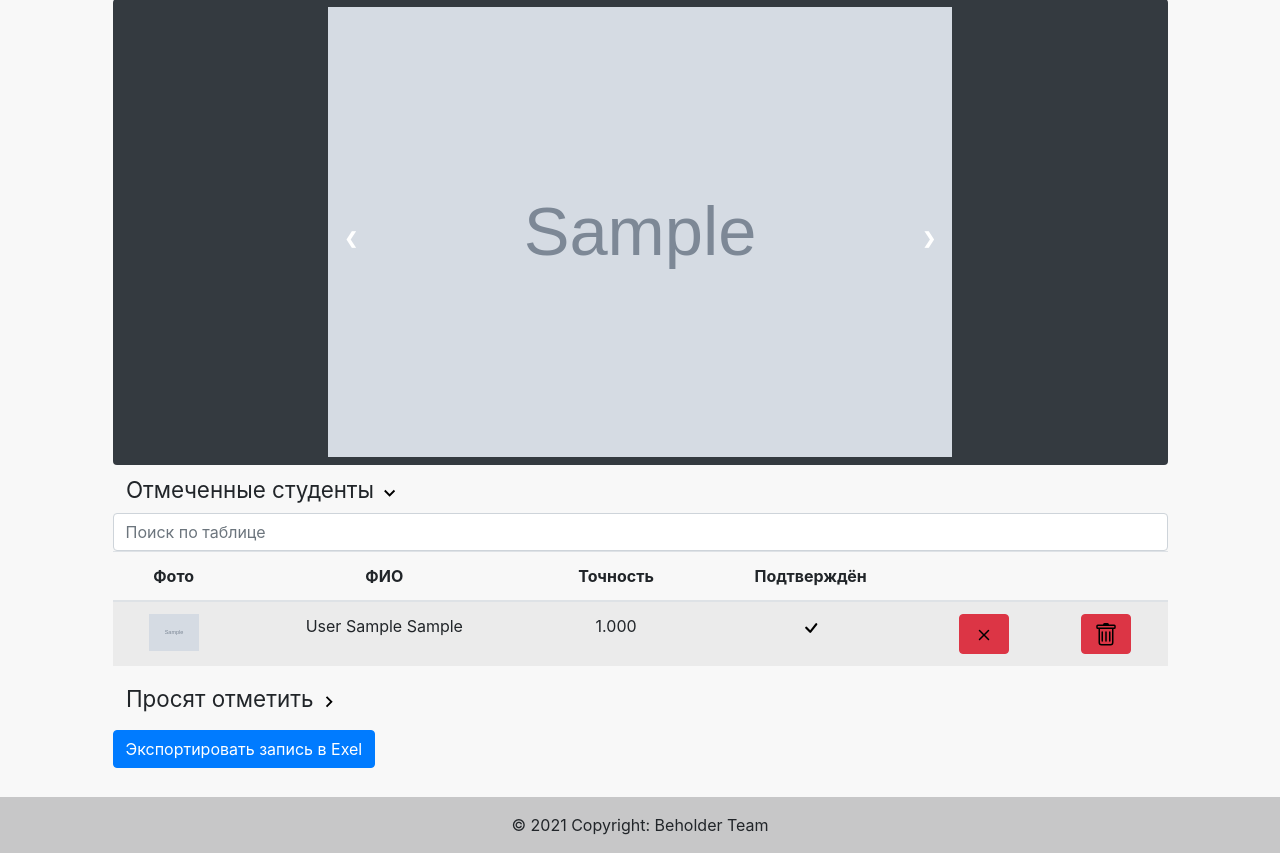
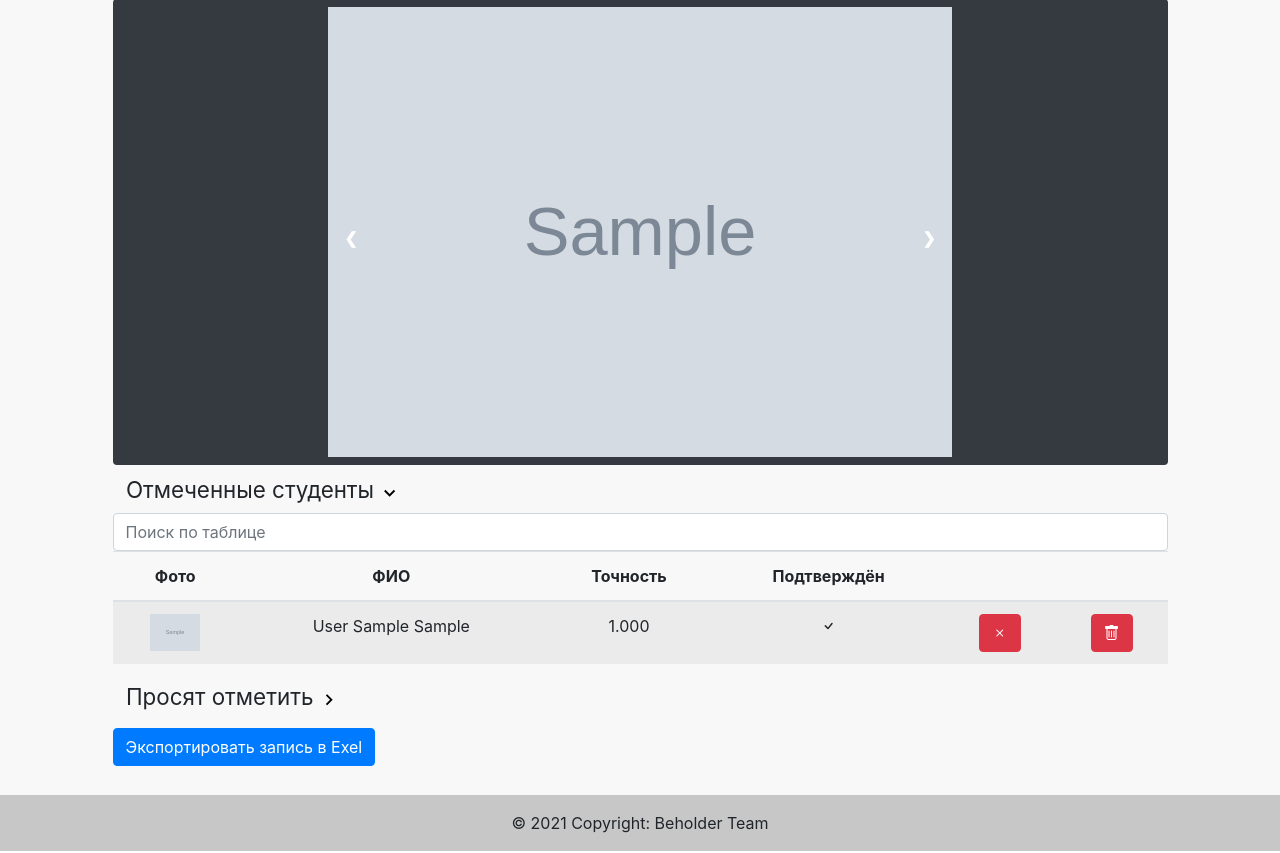
Before and after one commit to KonovalovNikolai/Beholder_Web_App, a Flask app: page /post/1 in a window 1280 px wide. Shown: the part 412-1265 px from the top of the page. Run offline with Flask 2, Linux system fonts and the light colour scheme; a user stored in the database is signed in; tables that the repository leaves empty hold one stand-in row (values such as "Sample post"); grey boxes marked "Sample" are stand-in pictures; parts of the project's set-up code (start-up, migrations or seed data) failed here and were passed over; some libraries are stand-ins or nearby versions.

Commit message:
Обновление до Коли

```diff
--- a/app/routes.py
+++ b/app/routes.py
@@ -498,3 +498,9 @@ def moderation():
     return render_template('moderation.html', title='Модерация',
                            avatars=avatars.paginate(page=page, per_page=per_page, error_out=True).items,
                            pagination=pagination)
+
+
+@app.route('/search/<name>/')
+@app.route('/search/<name>')
+def search():
+    pass
--- a/app/templates/_avatar.html
+++ b/app/templates/_avatar.html
@@ -17,11 +17,11 @@
         <div class="btn-group" role="group" aria-label="Approve or reject avatar">
             <button type="button" class="approveBtn btn btn-success"
                     data-url="{{ url_for('approve_avatar', avatar_id=avatar.id) }}">
-                <img width="24" src="../static/img/svg_icons/check.svg" alt="">
+                <i class="bi bi-x"></i>
             </button>
             <button type="button" class="approveBtn btn btn-danger"
                     data-url="{{ url_for('reject_avatar', avatar_id=avatar.id) }}">
-                <img width="24" src="../static/img/svg_icons/x.svg" alt="">
+                <i class="bi bi-check"></i>
             </button>
         </div>
     </div>
--- a/app/templates/base.html
+++ b/app/templates/base.html
@@ -56,12 +56,12 @@
                         <a class="nav-link" href="{{ url_for("login") }}">Войти</a>
                     </li>
                 {% else %}
-                    <li class="nav-item">
+                    <li class="nav-item mr-4">
                         <a class="nav-link" href="{{ url_for('profile', user_id=current_user.id) }}">
                             {{ current_user.get_fullname() }}
                         </a>
                     </li>
-                    <li class="nav-item ml-4">
+                    <li class="nav-item">
                         <a class="nav-link" href="{{ url_for("logout") }}">Выйти</a>
                     </li>
                 {% endif %}
--- a/app/templates/edit_profile.html
+++ b/app/templates/edit_profile.html
@@ -55,8 +55,8 @@
                             data-hystmodal="#myModal">Изменить аватар
                     </button>
 
-                    <button type="button" class="mt-2 btn btn-danger but_pos px-0" style="" id="" data-hystmodal=""><i
-                            class="bi bi-trash"></i>
+                    <button type="button" class="mt-2 btn btn-danger but_pos px-0" style="" id="" data-hystmodal="">
+                        <i class="bi bi-trash"></i>
                     </button>
                 </div>
             </div>
--- a/app/templates/moderation.html
+++ b/app/templates/moderation.html
@@ -32,8 +32,6 @@
                                 {% include "_avatar.html" %}
                             {% endfor %}
                         </div>
-
-                        {% include "_navigation.html" %}
                     {% endif %}
                 </div>
             </div>
--- a/app/templates/post.html
+++ b/app/templates/post.html
@@ -113,16 +113,16 @@
                                 {% if current_user.is_can_edit(post) %}
                                     {# Да #}
                                     <td class="prove-td">
-                                        <img class="disapproved-img" width="24" src="../static/img/svg_icons/x.svg"
+                                        <i class="disapproved-img bi bi-x"
                                              alt=""
                                                 {% if visitor.lecturer_proved != 0 %}
                                              style="display: none;"
-                                                {% endif %}>
-                                        <img class="approved-img" width="24" src="../static/img/svg_icons/check.svg"
-                                             alt=""
+                                                {% endif %}></i>
+                                        <i class="approved-img bi bi-check"
                                                 {% if visitor.lecturer_proved == 0 %}
                                              style="display: none;"
                                                 {% endif %}>
+                                        </i>
                                     </td>
                                     <td>
                                         {# Кнопка подтвердить #}
@@ -133,7 +133,7 @@
                                                 {% if visitor.lecturer_proved != 0 %}
                                                 style="display: none;"
                                                 {% endif %}>
-                                            <img width="24" src="../static/img/svg_icons/check.svg" alt="">
+                                            <i class="approved-img bi bi-check"></i>
                                         </button>
                                         {# Кнопка отозвать подтверждение #}
                                         <button type="button" class="prove-button btn btn-danger"
@@ -143,14 +143,14 @@
                                                 {% if visitor.lecturer_proved == 0 %}
                                                 style="display: none;"
                                                 {% endif %}>
-                                            <img width="24" src="../static/img/svg_icons/x.svg" alt="">
+                                            <i class="approved-img bi bi-x"></i>
                                         </button>
                                     </td>
                                     <td>
                                         {# Кнопка удаления записи #}
                                         <button type="button" class="delete-journal-button btn btn-danger"
                                                 data-url="{{ url_for('delete_journal', journal_id=visitor.id) }}">
-                                            <img width="24" src="../static/img/svg_icons/trash.svg" alt="">
+                                            <i class="bi bi-trash"></i>
                                         </button>
                                     </td>
                                 {% else %}
@@ -159,16 +159,15 @@
                                     {% if visitor.lecturer_proved == 0 %}
                                         {# Нет #}
                                         <td class="prove-td">
-                                            <img width="24" src="../static/img/svg_icons/x.svg" alt="">
+                                            <i class="bi bi-x"></i>
                                         </td>
                                     {% else %}
                                         {# Да #}
                                         <td class="prove-td">
-                                            <img width="24" src="../static/img/svg_icons/check.svg" alt="">
+                                            <i class="bi bi-check"></i>
                                         </td>
                                     {% endif %}
                                 {% endif %}
-
                             </tr>
                         {% endfor %}
                         </tbody>
@@ -219,13 +218,13 @@
                                                     data-id="{{ request.user.id }}"
                                                     data-url="{{ url_for('accept_request', post_id=post.id) }}"
                                                     data-action="delete">
-                                                <img width="24" src="../static/img/svg_icons/check.svg" alt="">
+                                                <i class="bi bi-check"></i>
                                             </button>
                                             <button type="button" class="request-button cancel-button btn btn-danger"
                                                     data-id="{{ request.user.id }}"
                                                     data-url="{{ url_for('cancel_request', post_id=post.id) }}"
                                                     data-action="delete">
-                                                <img width="24" src="../static/img/svg_icons/x.svg" alt="">
+                                                <i class="bi bi-x"></i>
                                             </button>
                                         </div>
                                     </td>
--- a/app/templates/posts.html
+++ b/app/templates/posts.html
@@ -12,8 +12,6 @@
             {% for post in posts %}
                 {% include '_post.html' %}
             {% endfor %}
-
-            {% include "_navigation.html" %}
         {% endif %}
         </div>
     {% if not current_user.is_student() %}
--- a/app/templates/user_posts.html
+++ b/app/templates/user_posts.html
@@ -2,15 +2,14 @@
 
 {% block content %}
     <div class="content mb-2 content_margin">
-        {% include "_navigation.html" %}
         {% if not posts %}
             <p>Нет записей.</p>
         {% else %}
+            {% include "_navigation.html" %}
+
             {% for post in posts %}
                 {% include '_post.html' %}
             {% endfor %}
-
-
         {% endif %}
     </div>
 {% endblock %}
```
Also changed, not shown: app/templates/new_post.html (+11 -10 lines), app/templates/user.html (+32 -29 lines).
